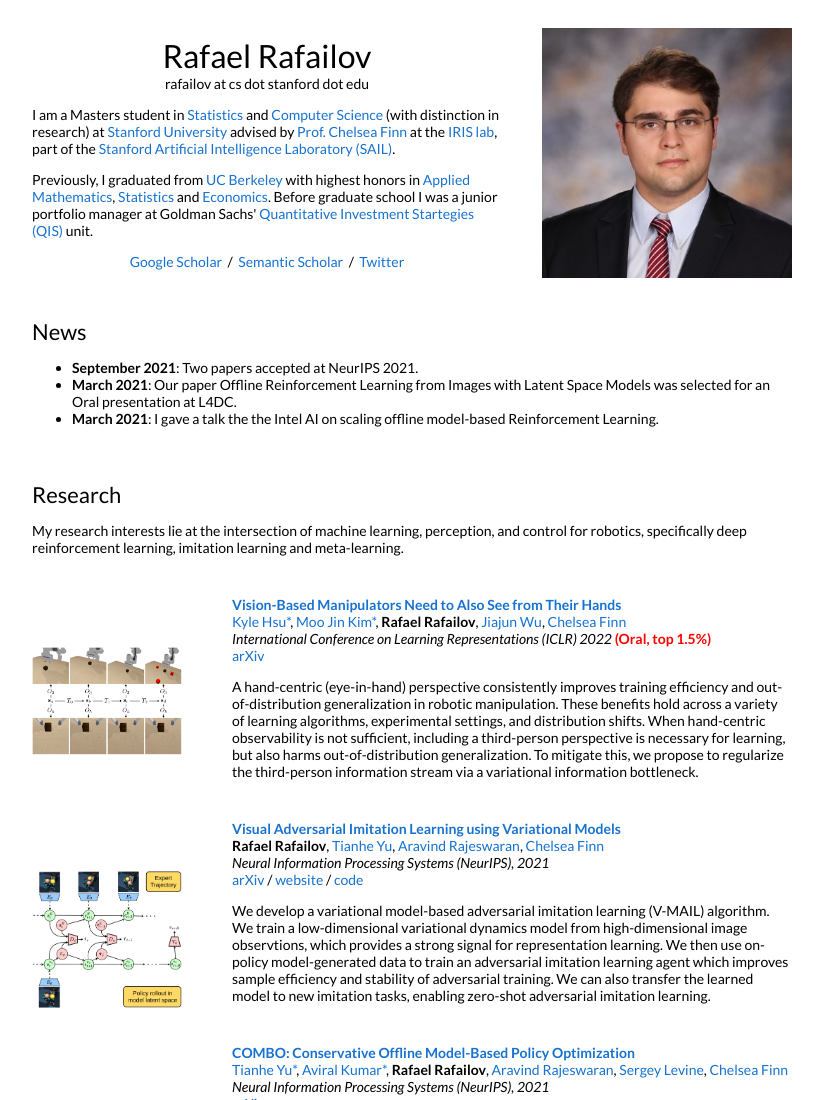
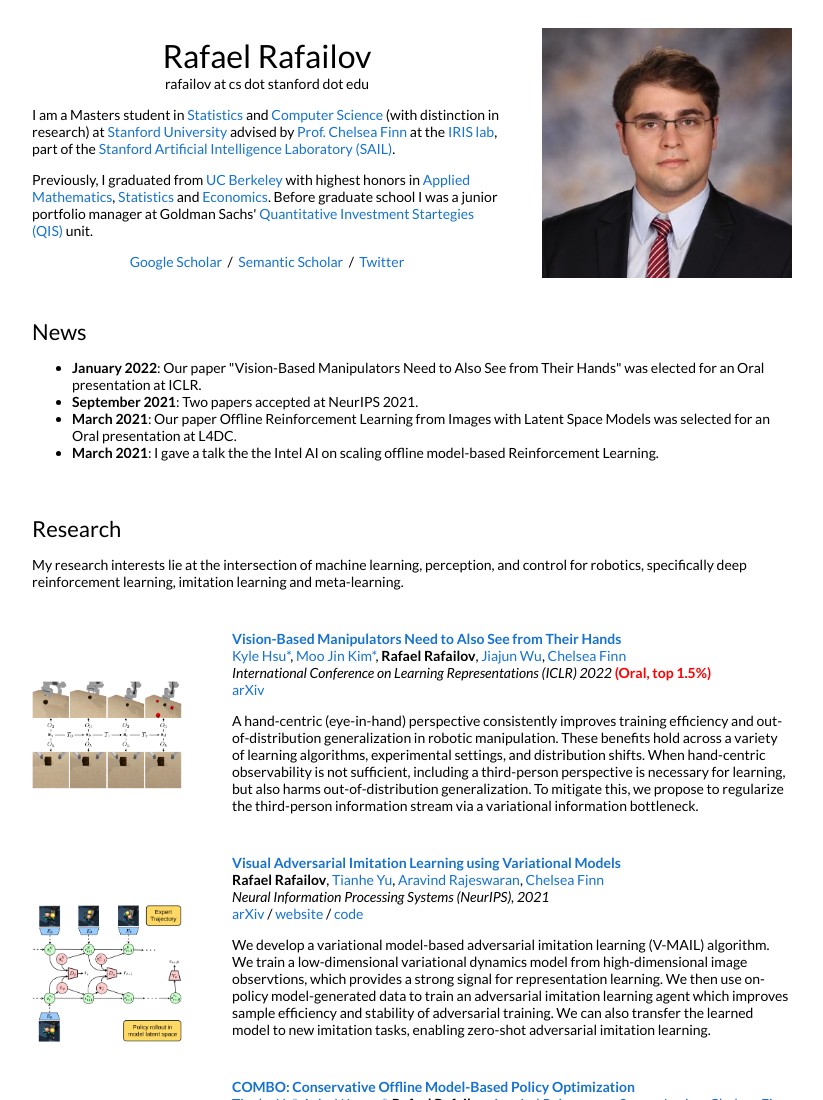
Before and after one commit to rmrafailov/rmrafailov.github.io, a plain HTML site: page index.html in a window 1280 px wide. Shown: the top 1100 px of the page, without its empty margins (228-1051 px from the left). Drawn offline with Linux system fonts and the light colour scheme.

Commit message:
Add files via upload

```diff
--- a/index.html
+++ b/index.html
@@ -115,6 +115,7 @@
         <tbody><tr><td>
             <heading>News</heading>
             <ul>
+              <li><strong>January 2022</strong>: Our paper "Vision-Based Manipulators Need to Also See from Their Hands" was elected for an Oral presentation at ICLR.</li>
               <li><strong>September 2021</strong>: Two papers accepted at NeurIPS 2021.</li>
               <li><strong>March 2021</strong>: Our paper Offline Reinforcement Learning from Images with Latent Space Models was selected for an Oral presentation at L4DC.</li>
               <li><strong>March 2021</strong>: I gave a talk the the Intel AI on scaling offline model-based Reinforcement Learning.</li>
```
